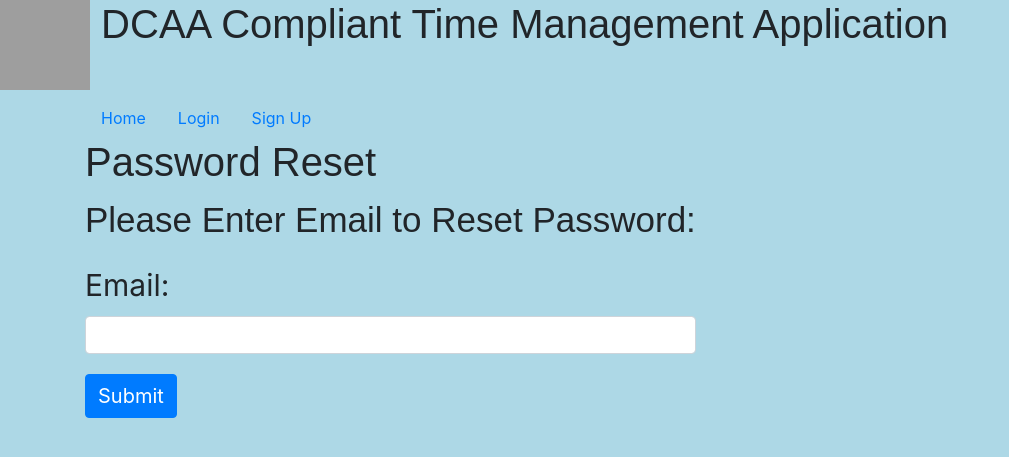
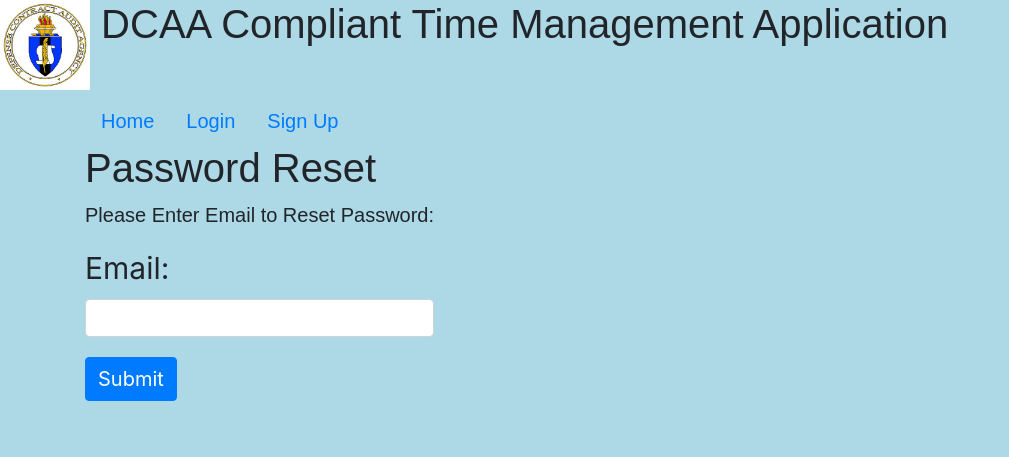
Before and after one commit to jsines/CSI4999-project, a Flask app: page /forgotpassword in a window 1280 px wide. Shown: the top 457 px of the page, without its empty margins (0-1009 px from the left). Run offline with Flask 2, Linux system fonts and the light colour scheme; some libraries are stand-ins or nearby versions; grey boxes are pictures that could not be loaded.

Commit message:
Updated stylesheet.css and added jpg file.

```diff
--- a/project/static/stylesheet.css
+++ b/project/static/stylesheet.css
@@ -2,7 +2,7 @@ body {
     background-color: lightblue;
 }
 
-.navbar-item {
+.nav-item {
     font-size: 20px;
     font-family: sans-serif;
 }
@@ -25,7 +25,11 @@ h1 {
     font-family: sans-serif;
 }
 
-p {
-    font-size: 35px;
+.paragraph {
+    font-size: 20px;
     font-family: sans-serif;
 }
+
+.form-group {
+    font-size: 20px;
+}
```
Also changed, not shown: project/static/DCAA2x2.jpg (added).
